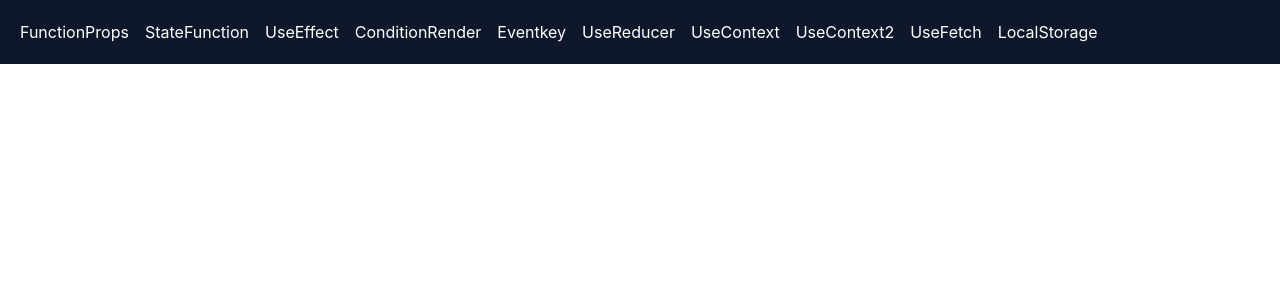
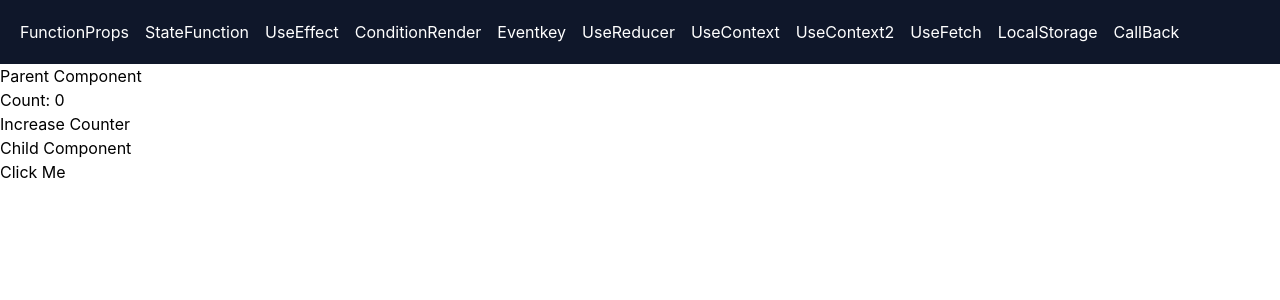
Before and after one commit to Suchith6361/react-coding, a React (Create React App) app: page /callBack in a window 1280 px wide. Shown: the top 300 px of the page. Built offline with nearby package versions, Linux system fonts and the light colour scheme.

Commit message:
Added UseCallBack function

```diff
--- a/src/App.js
+++ b/src/App.js
@@ -9,6 +9,7 @@ import DisplayName from './components/DisplayName';
 import ChangeName from './components/ChangeName';
 import ExampleUseEffect2 from './pages/ExampleUseEffect2';
 import LocalStorageExample from './pages/LocalStorageExample';
+import ButtonParent from './pages/ButtonParent';
 
 const UseReducer=React.lazy(()=>import('./pages/UseReducer'));
 const UseEffect=React.lazy(()=>import('./pages/ExampleUseEffect'));
@@ -31,11 +32,8 @@ return(
 <Route path='/context2'  element={<ChangeName/>} />
 <Route path='/fetch' element={<ExampleUseEffect2/>}/>
 <Route path='/local' element={<LocalStorageExample/>} />
-
-
-
 <Route path='/UseRed' element={<Suspense fallback={<h1>Loading Reducer ......</h1>}><UseReducer/></Suspense>}/>
-
+<Route path='/callBack' element={<ButtonParent/>} />
   </Routes>
   </Suspense>
   </BrowserRouter>
--- a/src/components/Navbar.jsx
+++ b/src/components/Navbar.jsx
@@ -38,6 +38,9 @@ const Navbar = () => {
         {" "}
         <div>LocalStorage</div>
       </Link>
+      <Link to="/callBack">
+      <div>CallBack</div>
+      </Link>
     </div>
   );
 };
--- /dev/null
+++ b/src/pages/ButtonChild.jsx
@@ -0,0 +1,14 @@
+import React from 'react';
+
+const ButtonChild =({ HandleChange }) => {
+  console.log("Child Rendered");
+
+  return (
+    <div>
+      <h4>Child Component</h4>
+      <button onClick={HandleChange}>Click Me</button>
+    </div>
+  );
+};
+
+export default ButtonChild;
--- /dev/null
+++ b/src/pages/ButtonParent.jsx
@@ -0,0 +1,24 @@
+import React, { useCallback, useState } from 'react';
+import ButtonChild from './ButtonChild';
+
+const ButtonParent = () => {
+  const [count, setCount] = useState(0);
+
+  const HandleChange = useCallback(() => {
+    console.log("Parent function called");
+  },[]);
+
+  return (
+    <div>
+      <h3>Parent Component</h3>
+      <p>Count: {count}</p>
+
+      <button onClick={() => setCount(count + 1)}>Increase Counter</button>
+
+      {/* Child receives a function as a prop */}
+      <ButtonChild HandleChange={HandleChange} />
+    </div>
+  );
+};
+
+export default ButtonParent;
```
